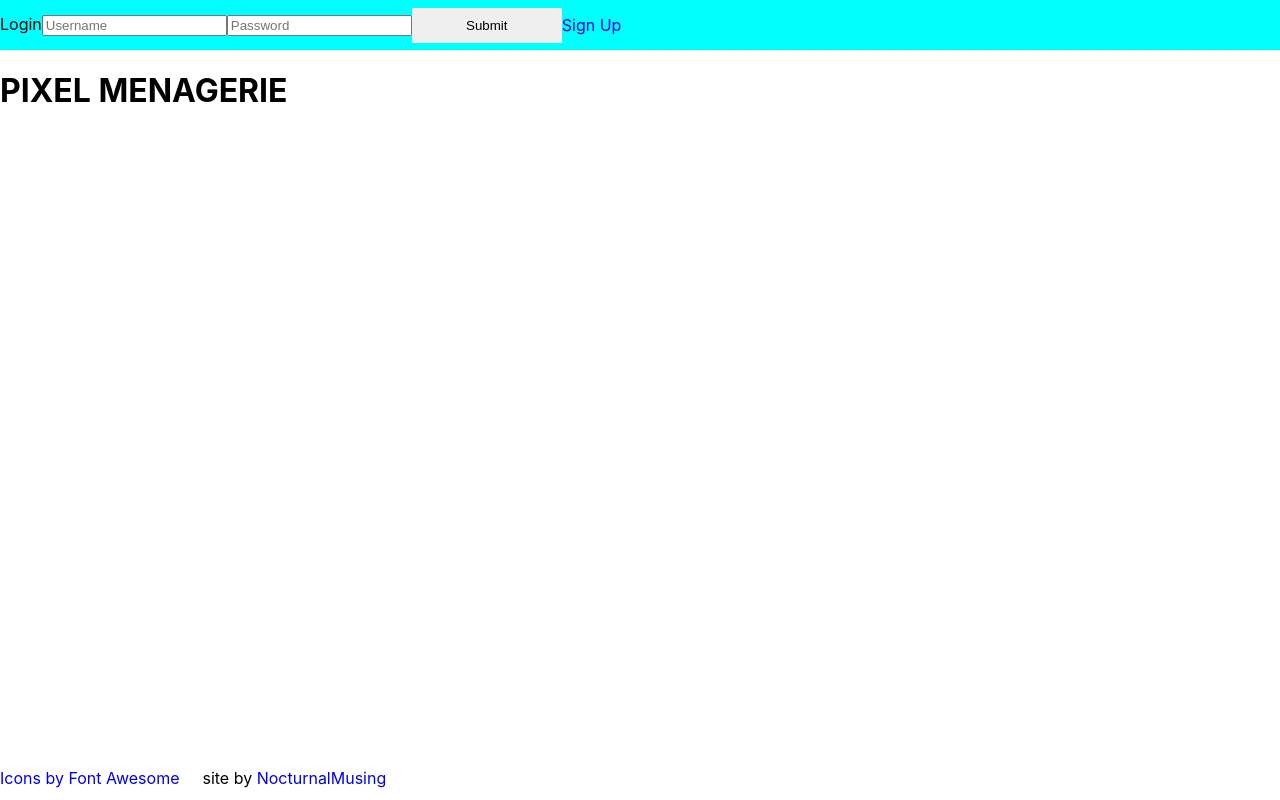
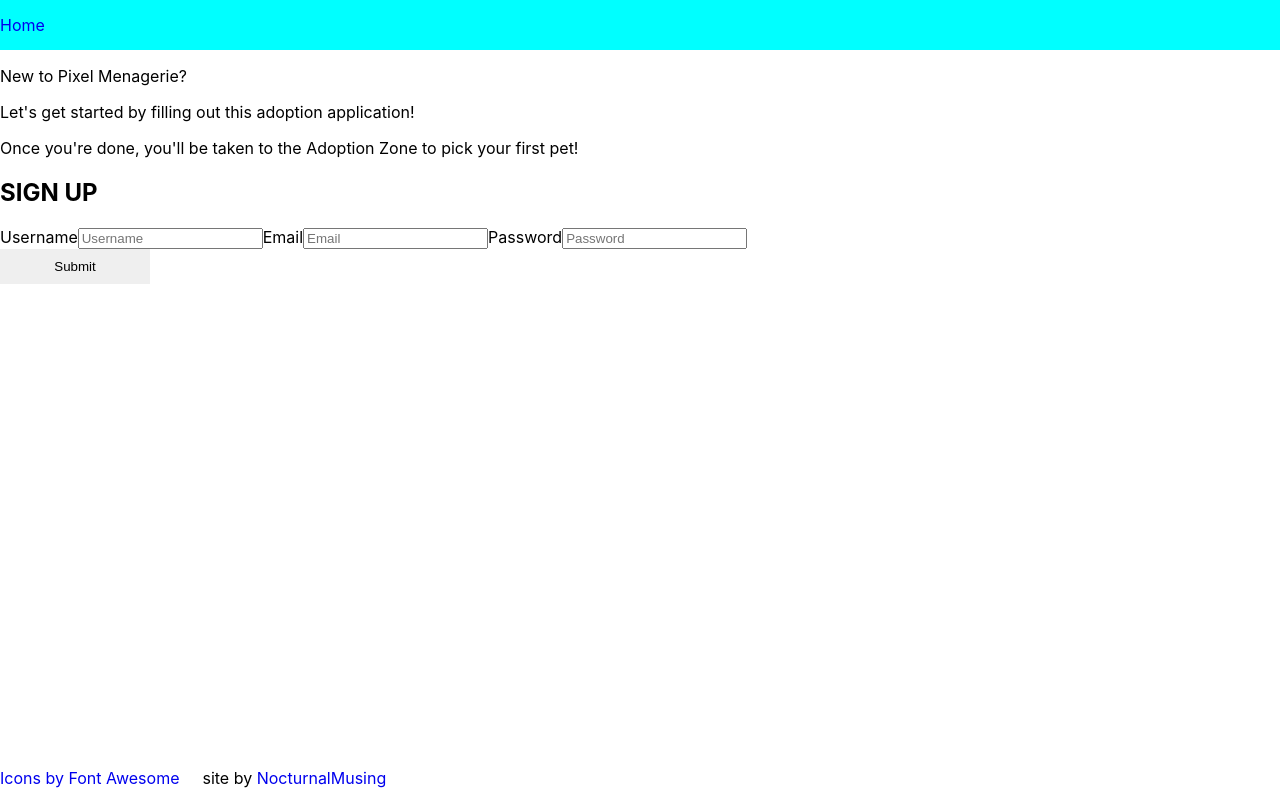
Before and after one commit to NocturnalMusing/pixel-menagerie, a React (Create React App) app in the folder client/: page /signup in a window 1280 px wide. Built offline with nearby package versions, Linux system fonts and the light colour scheme.

Commit message:
- Create SignUpPage screen - Populate SignUpPage.jsx - Adjust LandingScreen.jsx as needed - Correct Routes syntax

```diff
--- a/client/src/App.js
+++ b/client/src/App.js
@@ -3,12 +3,16 @@ import { Link, Route } from 'react-router-dom'
 import './App.css'
 
 import LandingPage from './screens/LandingPage'
+import SignUpPage from './screens/SignUpPage'
 
 function App() {
   return (
     <>
-      <Route exact to='/'>
+      <Route exact path='/'>
         <LandingPage/>
+      </Route>
+      <Route path='/signup'>
+        <SignUpPage />
       </Route>
     </>
   );
--- a/client/src/screens/LandingPage.jsx
+++ b/client/src/screens/LandingPage.jsx
@@ -11,15 +11,15 @@ export default function LandingPage() {
             <StyledHeader>
                 <form>
                     <label for='login'>Login</label>
-                    <input type='text' name='username' placeholder='Username'></input>
-                    <input type='password' name='password' placeholder='Password'></input>
+                    <input type='text' name='username' placeholder='Username'/>
+                    <input type='password' name='password' placeholder='Password'/>
                 </form>
                 <Link to='/'>
                     <StyledButton className='login-button'>
                         Submit
                     </StyledButton>
                 </Link>
-                <Link to='/'>
+                <Link to='/signup'>
                     Sign Up
                 </Link>
             </StyledHeader>
--- /dev/null
+++ b/client/src/screens/SignUpPage.jsx
@@ -0,0 +1,34 @@
+import React from 'react'
+import { Link } from 'react-router-dom'
+import StyledHeader from '../components/StyledHeader'
+import StyledButton from '../components/StyledButton'
+import Footer from '../components/Footer'
+
+export default function SignUpPage() {
+    return (
+        <>
+            <StyledHeader>
+                <Link to='/'>Home</Link>
+            </StyledHeader>
+
+            <greeting>
+                <p>New to Pixel Menagerie?</p>
+                <p>Let's get started by filling out this adoption application!</p>
+                <p>Once you're done, you'll be taken to the Adoption Zone to pick your first pet!</p>
+            </greeting>
+
+            <h2>SIGN UP</h2>
+
+            <form>
+                <label for='Username'>Username</label>
+                <input type='text' name='username' placeholder='Username'/>
+                <label for='Email'>Email</label>
+                <input type='' name='username' placeholder='Email'/>
+                <label for='Password'>Password</label>
+                <input type='password' name='password' placeholder='Password'/>
+            </form>
+            <StyledButton>Submit</StyledButton>
+            <Footer />
+        </>
+    )
+}
```
Also changed, not shown: client/src/screens/SignUpPage.css (added).
